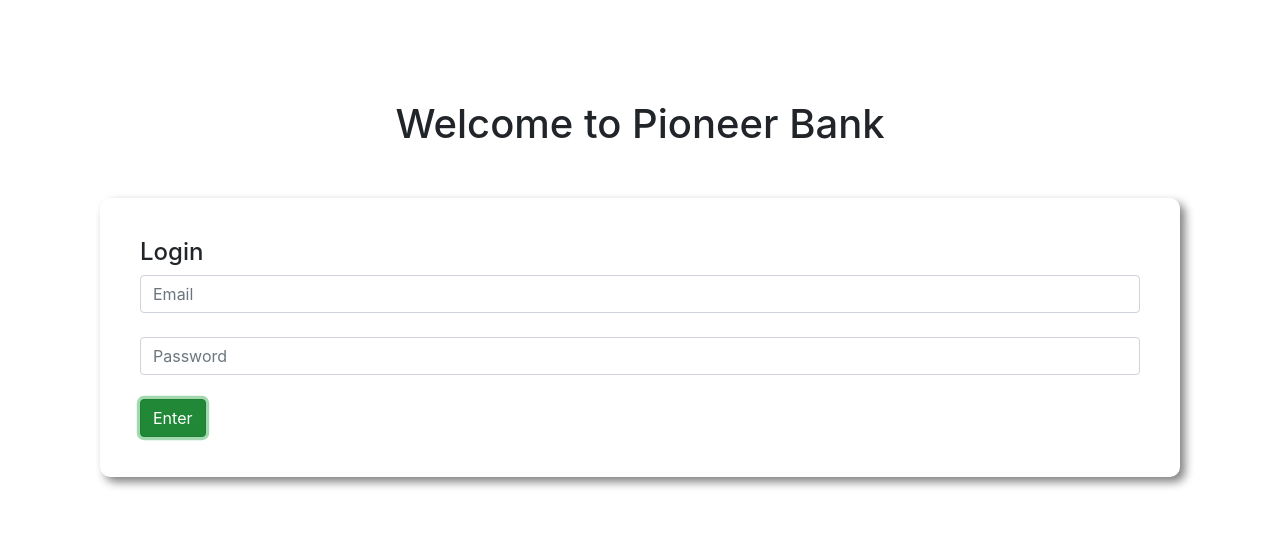
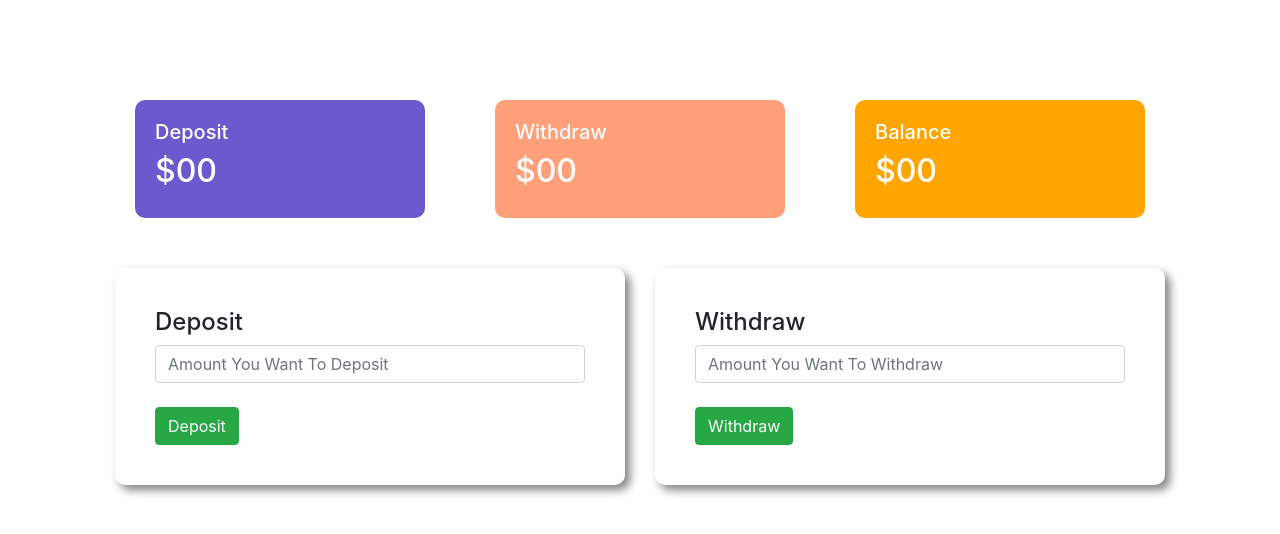
Before and after one commit to RejowanHossain/pioneer-bank, a plain HTML site: page index.html in a window 1280 px wide. Both pictures are taken after a click on the button "Enter". Drawn offline with nearby package versions, Linux system fonts and the light colour scheme.

Commit message:
created transaction area

```diff
--- a/index.html
+++ b/index.html
@@ -19,9 +19,64 @@
             <br>
             <input type="password" name="" id="" class="form-control" placeholder="Password">
             <br>
-            <button class="btn btn-success">Enter</button>
+            <button id="login" class="btn btn-success">Enter</button>
         </div>
     </div>
+    <div id="transaction-area">
+        <div class="container">
+            <div class="row">
+                <div class="col-md-4 ">
+                    <div class="deposit status">
+                        <h5>Deposit</h5>
+                        <h2>$00</h2>
+                    </div>
+                </div>
+                <div class="col-md-4 ">
+                    <div class="withdraw status">
+                        <h5>Withdraw</h5>
+                        <h2>$00</h2>
+                    </div>
+                </div>
+                <div class="col-md-4">
+                    <div class="balance status">
+                        <h5>Balance</h5>
+                        <h2>$00</h2>
+                    </div>
+                </div>
+            </div>
+            <div class="row">
+                <div class="col-md-6">
+                    <div class="submit-area">
+                        <h4>Deposit</h4>
+                        <input type="text" class="form-control" placeholder="Amount You Want To Deposit">
+                        <br>
+                        <button class="btn btn-success">Deposit</button>
+                    </div>
+                </div>
+                <div class="col-md-6">
+                    <div class="submit-area">
+                        <h4>Withdraw</h4>
+                        <input type="text" class="form-control" placeholder="Amount You Want To Withdraw">
+                        <br>
+                        <button class=" btn btn-success">Withdraw</button>
+                    </div>
+                </div>
+            </div>
+        </div>
+    </div>
+    <script>
+        // login button event handler
+        const loginBtn = document.getElementById("login");
+        const loginArea = document.getElementById("login-area");
+        const transactionArea = document.getElementById("transaction-area");
+
+        loginBtn.addEventListener("click", function () {
+            loginArea.style.display = "none";
+            transactionArea.style.display = "block"
+        })
+
+        // deposit button event handler
+    </script>
 </body>
 
 </html>
--- a/style.css
+++ b/style.css
@@ -8,3 +8,26 @@ body {
     box-shadow: 5px 5px 10px grey;
     padding: 40px;
 }
+
+#transaction-area {
+    display: none;
+}
+
+.deposit {
+    background-color: slateblue;
+}
+
+.withdraw {
+    background-color: lightsalmon;
+}
+
+.balance {
+    background-color: orange;
+}
+
+.status {
+    margin: 0 20px;
+    color: white;
+    padding: 20px;
+    border-radius: 10px;
+}
```
